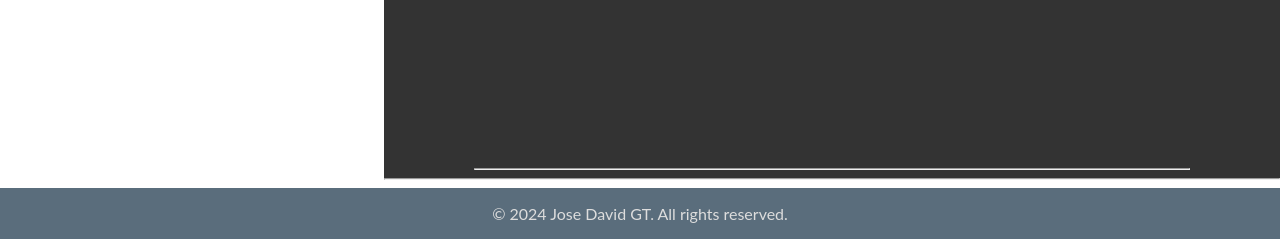
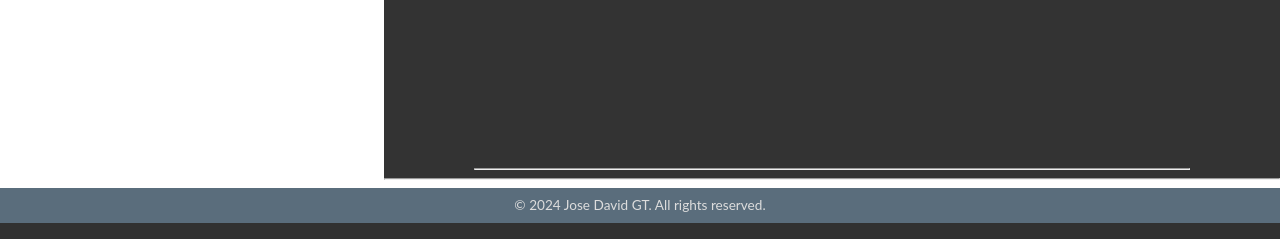
Before and after one commit to DeiviGT1/blog2.0, a Flask app: page / in a window 1280 px wide. Shown: the part 3876-4115 px from the top of the page. Run offline with Flask 3, Linux system fonts and the light colour scheme; parts of the project's set-up code (start-up, migrations or seed data) failed here and were passed over; some libraries are stand-ins or nearby versions.

Commit message:
Adjust footer styling and placement: Decrease padding and font size in CSS, and move footer inside wrapper in HTML for improved layout consistency.

```diff
--- a/app/static/css/main/styles.css
+++ b/app/static/css/main/styles.css
@@ -79,7 +79,8 @@ body {
     width: 100%;
     text-align: center;
     box-sizing: border-box;
-    padding: 1rem 0;
+    padding: 0.6rem 0;
+    font-size: 0.85rem;
 }
 
 .text-muted {
--- a/app/templates/base.html
+++ b/app/templates/base.html
@@ -98,13 +98,13 @@
         {% block contenido %}
         <!-- Aquí se inserta el contenido específico de cada página -->
         {% endblock %}
+
+        <!-- Pie de Página -->
+        <footer class="footer">
+          <span class="text-muted">© 2024 Jose David GT. All rights reserved.</span>
+        </footer>
       </div>
     </div>
-
-    <!-- Pie de Página — fuera del wrapper para centrarse en toda la pantalla -->
-    <footer class="footer py-3">
-      <span class="text-muted">© 2024 Jose David GT. All rights reserved.</span>
-    </footer>
 
     <!-- Modal de Contacto -->
     {% include 'main/modal.html' %}
```
